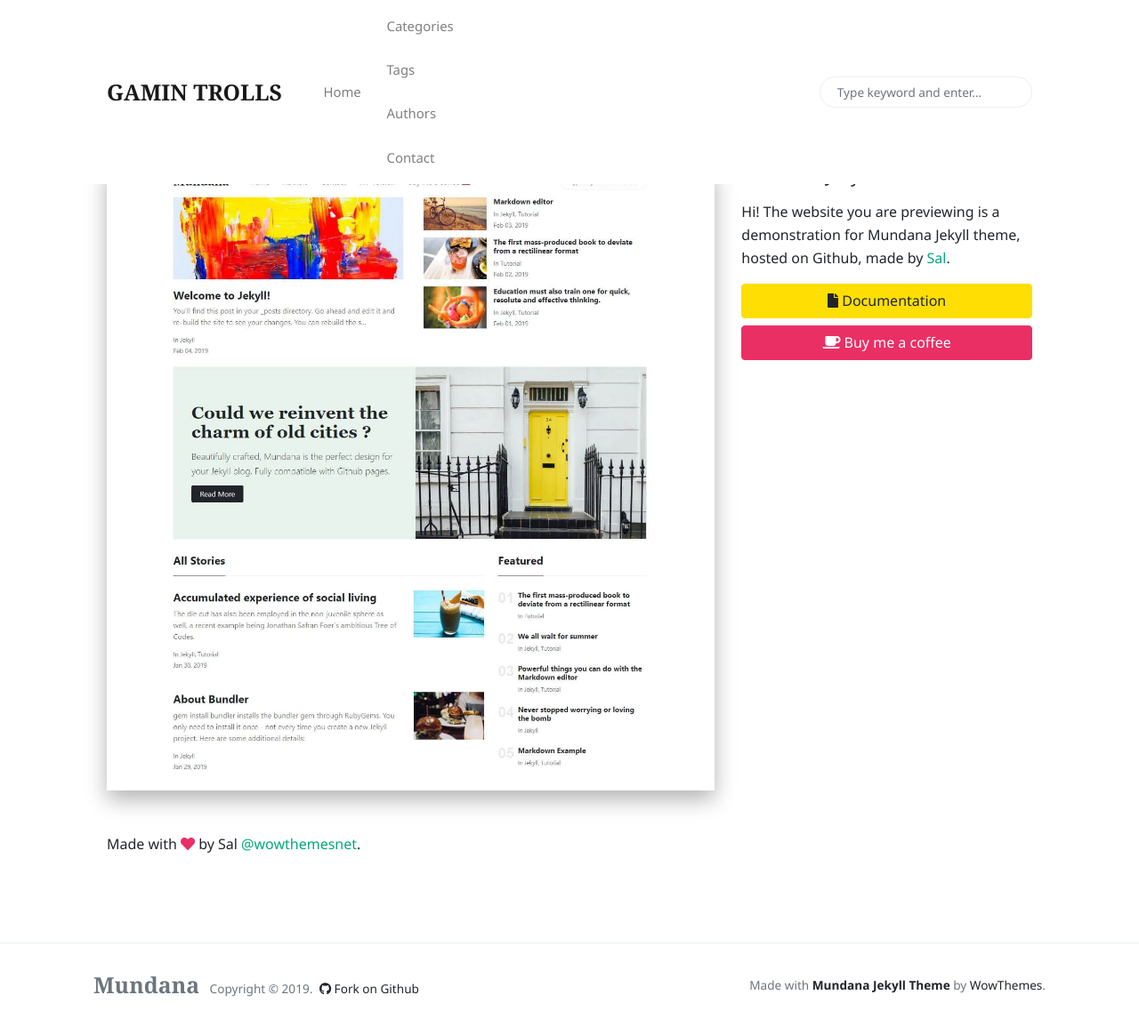
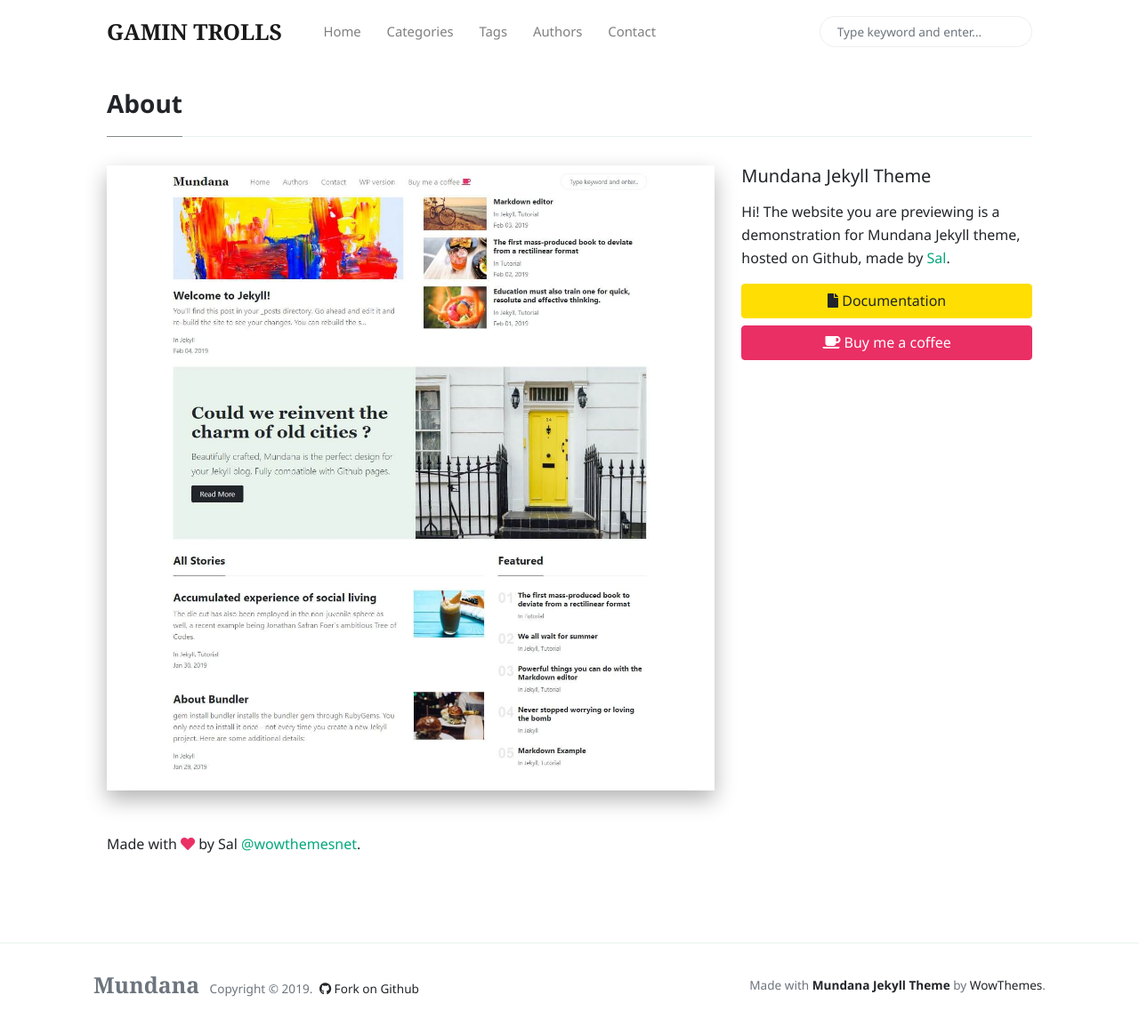
Before and after one commit to gamintrolls/gamintrolls.github.io, a Jekyll site: the page built from _pages/about.md, in a window 1280 px wide and 1155 px high. Shown: the whole window at 89% size. Built offline with Jekyll 4.4.1, drawn with Linux system fonts in a browser that asks for light colours; nearby versions of some CDN libraries; comment, search, counter and statistics services are not loaded.

Commit message:
Update menu-header.html

```diff
--- a/_includes/menu-header.html
+++ b/_includes/menu-header.html
@@ -3,13 +3,13 @@
 </li>
 <li class="nav-item">
 <a class="nav-link" href="{{site.baseurl}}/categories.html">Categories</a>
+</li>
+<li class="nav-item">
 <a class="nav-link" href="{{site.baseurl}}/tags.html">Tags</a>
+</li>
+<li class="nav-item">
 <a class="nav-link" href="{{site.baseurl}}/authors-list.html">Authors</a>
+</li>
+<li class="nav-item">
 <a class="nav-link" href="{{site.baseurl}}/contact.html">Contact</a>
 </li>
-<li class="nav-item">
-</li>
-<li class="nav-item">
-</li>
-<li class="nav-item">
-</li>
```
